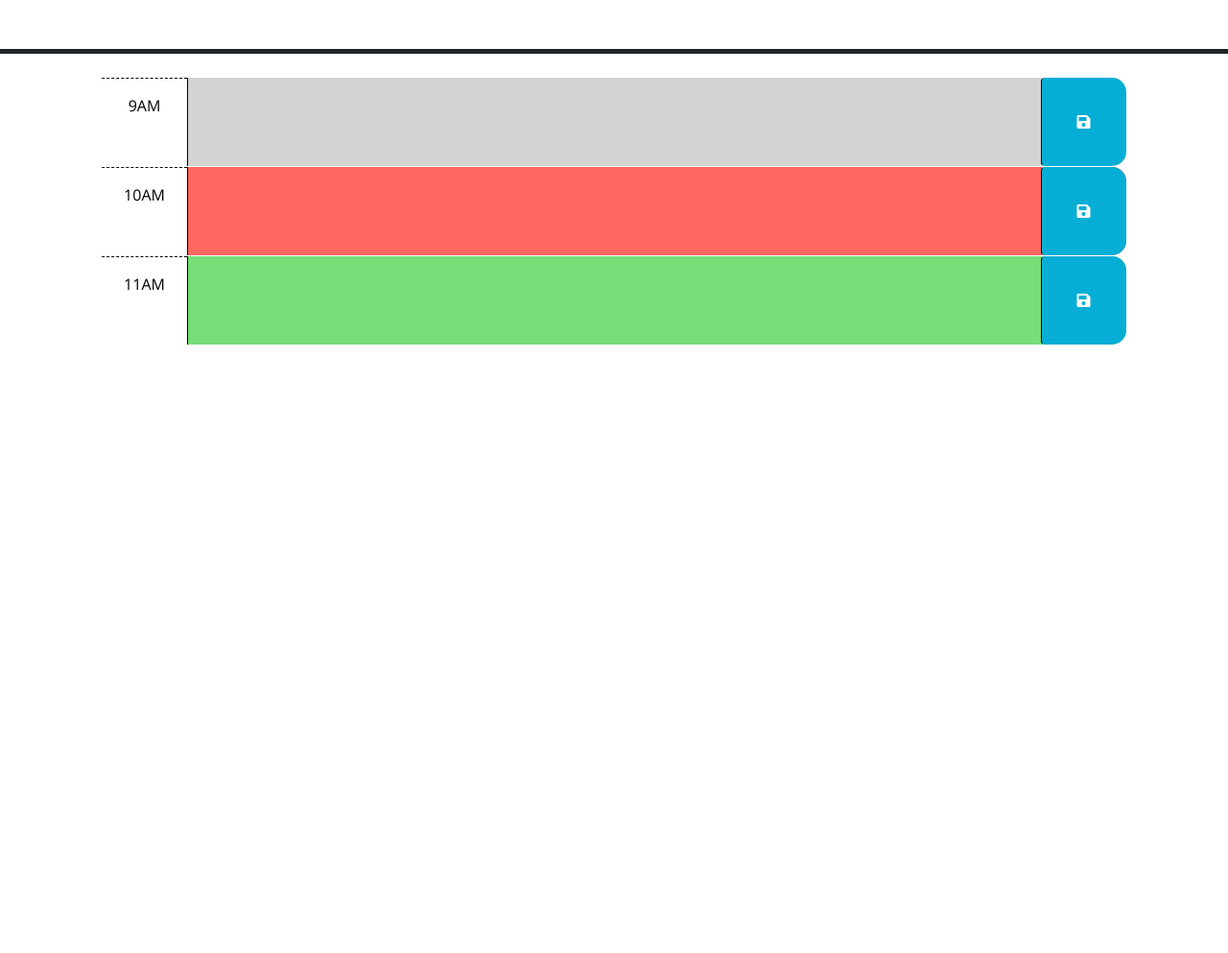
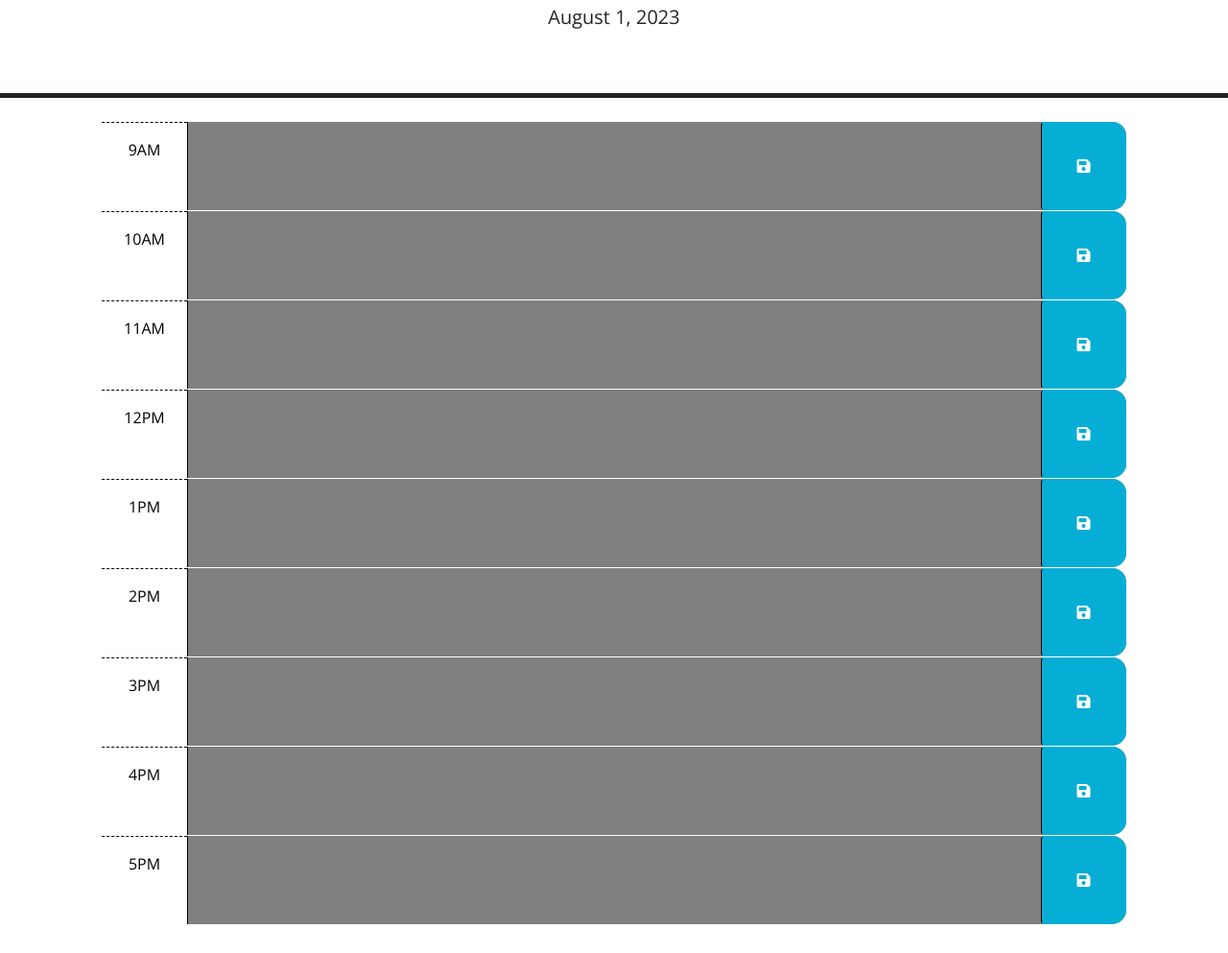
Before and after one commit to motty-mandel/hobby-projects-4, a plain HTML site: page index.html in a window 1280 px wide. Shown: the part 176-1169 px from the top of the page at 96% size. Before the commit the page ends 800 px from the top, so only its background shows below. Drawn offline with nearby package versions, Linux system fonts and the light colour scheme; files that its build step writes are made by us from their sources.

Commit message:
added the code for the color coding

```diff
--- a/assets/script.js
+++ b/assets/script.js
@@ -1,6 +1,20 @@
 // Wrap all code that interacts with the DOM in a call to jQuery to ensure that
 // the code isn't run until the browser has finished rendering all the elements
 // in the html.
+
+var nine = document.querySelector('.nine');
+var ten = document.querySelector('.ten');
+var eleven = document.querySelector('.eleven');
+var twelve = document.querySelector('.twelve');
+var thirteen = document.querySelector('.thirteen');
+var fourteen = document.querySelector('.fourteen');
+var fifteen = document.querySelector('.fifteen');
+var sixteen = document.querySelector('.sixteen');
+var seventeen = document.querySelector('.seventeen');
+
+
+
+
 $(function () {
     // TODO: Add a listener for click events on the save button. This code should
     // use the id in the containing time-block as a key to save the user input in
@@ -14,10 +28,110 @@ $(function () {
     // attribute of each time-block be used to conditionally add or remove the
     // past, present, and future classes? How can Day.js be used to get the
     // current hour in 24-hour time?
-    //
+
+    allHours = [
+        nine = 9,
+        ten = 10,
+        eleven = 11,
+        twelve = 12,
+        thirteen = 13,
+        fourteen = 14,
+        fifteen = 15,
+        sixteen = 16,
+        seventeen = 17
+    ]
+
+    var rightNow = dayjs();
+
+    var rightNowAsInt = parseInt(rightNow.hour(), 10);
+    console.log(rightNowAsInt);
+
+    if (nine < rightNowAsInt) {
+        $('.nine').css('backgroundColor', 'gray');
+    } else if (nine = rightNowAsInt) {
+        $('.nine').css('backgroundColor', 'red');
+    } else {
+        $('.nine').css('backgroundColor', 'green');
+    }
+
+    if (ten < rightNowAsInt) {
+        $('.ten').css('backgroundColor', 'gray');
+    } else if (ten = rightNowAsInt) {
+        $('.ten').css('backgroundColor', 'red');
+    } else {
+        $('.ten').css('backgroundColor', 'green');
+    }
+
+    if (eleven < rightNowAsInt) {
+        $('.eleven').css('backgroundColor', 'gray');
+    } else if (eleven = rightNowAsInt) {
+        $('.eleven').css('backgroundColor', 'red');
+    } else {
+        $('.eleven').css('backgroundColor', 'green');
+    }
+
+    if (twelve < rightNowAsInt) {
+        $('.twelve').css('backgroundColor', 'gray');
+    } else if (twelve = rightNowAsInt) {
+        $('.twelve').css('backgroundColor', 'red');
+    } else {
+        $('.twelve').css('backgroundColor', 'green');
+    }
+
+    if (thirteen < rightNowAsInt) {
+        $('.thirteen').css('backgroundColor', 'gray');
+    } else if (thirteen = rightNowAsInt) {
+        $('.thirteen').css('backgroundColor', 'red');
+    } else {
+        $('.thirteen').css('backgroundColor', 'green');
+    }
+
+    if (fourteen < rightNowAsInt) {
+        $('.fourteen').css('backgroundColor', 'gray');
+    } else if (fourteen = rightNowAsInt) {
+        $('.fourteen').css('backgroundColor', 'red');
+    } else {
+        $('.fourteen').css('backgroundColor', 'green');
+    }
+
+    if (fifteen < rightNowAsInt) {
+        $('.fifteen').css('backgroundColor', 'gray');
+    } else if (fifteen = rightNowAsInt) {
+        $('.fifteen').css('backgroundColor', 'red');
+    } else {
+        $('.fifteen').css('backgroundColor', 'green');
+    }
+
+    if (sixteen < rightNowAsInt) {
+        $('.sixteen').css('backgroundColor', 'gray');
+    } else if (sixteen = rightNowAsInt) {
+        $('.sixteen').css('backgroundColor', 'red');
+    } else {
+        $('.sixteen').css('backgroundColor', 'green');
+    }
+
+    if (seventeen < rightNowAsInt) {
+        $('.seventeen').css('backgroundColor', 'gray');
+    } else if (seventeen = rightNowAsInt) {
+        $('.seventeen').css('backgroundColor', 'red');
+    } else {
+        $('.seventeen').css('backgroundColor', 'green');
+    }
+
+    // for (var i = 0; i < allHours.length; i++) {
+    //     if (allHours[i] < rightNowAsInt) {
+    //         allHours[i].style.bsckgroundColor = 'gray';
+    //     }
+    // }
+
+
+
+
     // TODO: Add code to get any user input that was saved in localStorage and set
     // the values of the corresponding textarea elements. HINT: How can the id
     // attribute of each time-block be used to do this?
     //
     // TODO: Add code to display the current date in the header of the page.
+    var today = dayjs();
+    $('#currentDay').text(today.format('MMMM D, YYYY'))
   });
--- a/assets/style.css
+++ b/assets/style.css
@@ -30,21 +30,6 @@ body {
     border-top: 1px dashed #000000;
   }
 
-  .past {
-    background-color: #d3d3d3;
-    color: white;
-  }
-
-  .present {
-    background-color: #ff6961;
-    color: white;
-  }
-
-  .future {
-    background-color: #77dd77;
-    color: white;
-  }
-
   .saveBtn {
     border-left: 1px solid black;
     border-top-right-radius: 15px;
@@ -57,3 +42,7 @@ body {
     font-size: 20px;
     transition: all 0.3s ease-in-out;
   }
+
+  .seventeen {
+    margin-bottom: 30px;
+  }
--- a/index.html
+++ b/index.html
@@ -18,7 +18,7 @@
       href="https://fonts.googleapis.com/css?family=Open+Sans&display=swap"
       rel="stylesheet"
     />
-    <link rel="stylesheet" href="style.css" />
+    <link rel="stylesheet" href="./assets/style.css" />
     <title>Work Day Scheduler</title>
   </head>
 
@@ -39,8 +39,9 @@
         code is implemented.
         -->
 
-      <!-- Example of a past time block. The "past" class adds a gray background color. -->
-      <div id="hour-9" class="row time-block past">
+    <section>
+
+      <div id="hours" class="row time-block nine">
         <div class="col-2 col-md-1 hour text-center py-3">9AM</div>
         <textarea class="col-8 col-md-10 description" rows="3"> </textarea>
         <button class="btn saveBtn col-2 col-md-1" aria-label="save">
@@ -48,8 +49,7 @@
         </button>
       </div>
 
-      <!-- Example of a a present time block. The "present" class adds a red background color. -->
-      <div id="hour-10" class="row time-block present">
+      <div id="hours" class="row time-block ten">
         <div class="col-2 col-md-1 hour text-center py-3">10AM</div>
         <textarea class="col-8 col-md-10 description" rows="3"> </textarea>
         <button class="btn saveBtn col-2 col-md-1" aria-label="save">
@@ -57,14 +57,63 @@
         </button>
       </div>
 
-      <!-- Example of a future time block. The "future" class adds a green background color. -->
-      <div id="hour-11" class="row time-block future">
+      <div id="hours" class="row time-block eleven">
         <div class="col-2 col-md-1 hour text-center py-3">11AM</div>
         <textarea class="col-8 col-md-10 description" rows="3"> </textarea>
         <button class="btn saveBtn col-2 col-md-1" aria-label="save">
           <i class="fas fa-save" aria-hidden="true"></i>
         </button>
       </div>
+
+      <div id="hours" class="row time-block twelve">
+        <div class="col-2 col-md-1 hour text-center py-3">12PM</div>
+        <textarea class="col-8 col-md-10 description" rows="3"> </textarea>
+        <button class="btn saveBtn col-2 col-md-1" aria-label="save">
+          <i class="fas fa-save" aria-hidden="true"></i>
+        </button>
+      </div>
+
+      <div id="hours" class="row time-block thirteen">
+        <div class="col-2 col-md-1 hour text-center py-3">1PM</div>
+        <textarea class="col-8 col-md-10 description" rows="3"> </textarea>
+        <button class="btn saveBtn col-2 col-md-1" aria-label="save">
+          <i class="fas fa-save" aria-hidden="true"></i>
+        </button>
+      </div>
+
+      <div id="hours" class="row time-block fourteen">
+        <div class="col-2 col-md-1 hour text-center py-3">2PM</div>
+        <textarea class="col-8 col-md-10 description" rows="3"> </textarea>
+        <button class="btn saveBtn col-2 col-md-1" aria-label="save">
+          <i class="fas fa-save" aria-hidden="true"></i>
+        </button>
+      </div>
+
+      <div id="hours" class="row time-block fifteen">
+        <div class="col-2 col-md-1 hour text-center py-3">3PM</div>
+        <textarea class="col-8 col-md-10 description" rows="3"> </textarea>
+        <button class="btn saveBtn col-2 col-md-1" aria-label="save">
+          <i class="fas fa-save" aria-hidden="true"></i>
+        </button>
+      </div>
+
+      <div id="hours" class="row time-block sixteen">
+        <div class="col-2 col-md-1 hour text-center py-3">4PM</div>
+        <textarea class="col-8 col-md-10 description" rows="3"> </textarea>
+        <button class="btn saveBtn col-2 col-md-1" aria-label="save">
+          <i class="fas fa-save" aria-hidden="true"></i>
+        </button>
+      </div>
+
+      <div id="hours" class="row time-block seventeen">
+        <div class="col-2 col-md-1 hour text-center py-3">5PM</div>
+        <textarea class="col-8 col-md-10 description" rows="3"> </textarea>
+        <button class="btn saveBtn col-2 col-md-1" aria-label="save">
+          <i class="fas fa-save" aria-hidden="true"></i>
+        </button>
+      </div>
+
+    </section>
 
     <script src="https://code.jquery.com/jquery-3.4.1.min.js"></script>
     <script
@@ -73,6 +122,6 @@
       crossorigin="anonymous"
     ></script>
 
-    <script src="script.js"></script>
+    <script src="./assets/script.js"></script>
   </body>
 </html>
```
Also changed, not shown: assets/images/05-third-party-apis-homework-demo.gif (added), 1 other file.
